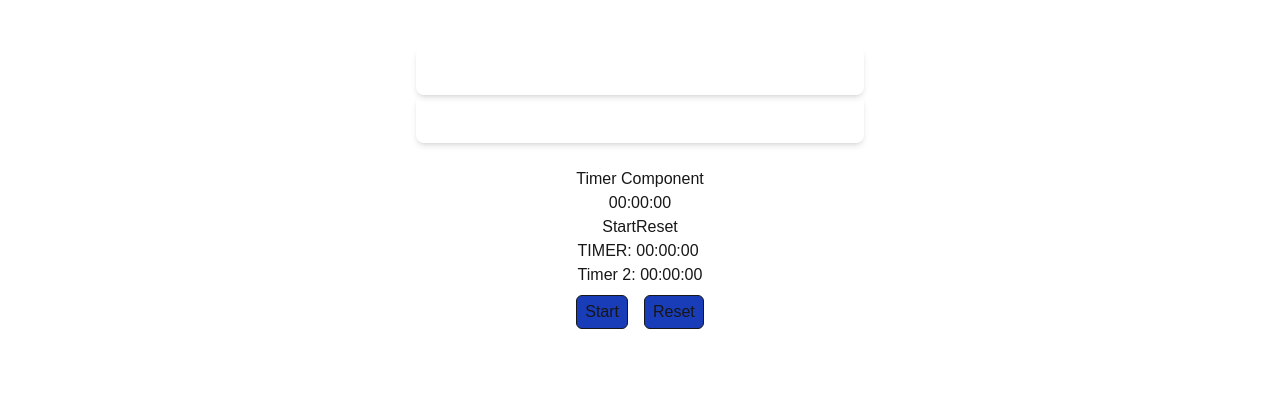
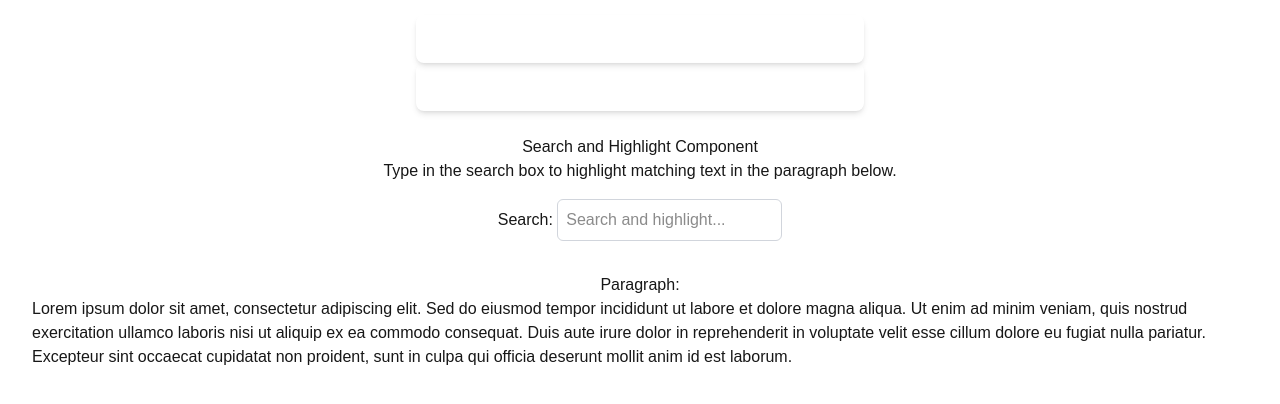
Before and after one commit to blazedglimmer/test-prep, a Next.js app: page / in a window 1280 px wide. Shown: the part 208-612 px from the top of the page. Built offline with nearby package versions, Linux system fonts and the light colour scheme.

Commit message:
Add assessment-3

```diff
--- a/app/page.tsx
+++ b/app/page.tsx
@@ -5,8 +5,9 @@
 // import DynamicForm from '@/components/dynamic-form';
 // import MainApp from '@/components/optimise-render';
 // import DataTable from '@/components/extra-dt';
-import { AssessmentQuestion as MethodOne } from '@/components/assessment-1';
-import { AssessmentQuestion } from '@/components/assessment-2';
+// import { AssessmentQuestion as MethodOne } from '@/components/assessment-1';
+// import { AssessmentQuestion } from '@/components/assessment-2';
+import { AssessmentQuestion } from '@/components/assessment-3';
 
 export default function Home() {
   return (
@@ -85,7 +86,8 @@ export default function Home() {
       </div>
       {/* <DynamicForm /> */}
       {/* <MainApp /> */}
-      <MethodOne />
+      {/* <MethodOne />
+      <AssessmentQuestion /> */}
       <AssessmentQuestion />
     </main>
   );
--- /dev/null
+++ b/components/assessment-3.tsx
@@ -0,0 +1,53 @@
+/* Question 2: There's a para. Add a search input through which
+user should be able to highlight the paragraph whatever gets typed in search input  */
+'use client';
+import { useState } from 'react';
+
+export const AssessmentQuestion = () => {
+  const [searchTerm, setSearchTerm] = useState('');
+
+  const highlightText = (text: string, term: string) => {
+    if (!term) return text;
+    const regex = new RegExp(`(${term})`, 'gi');
+    return text
+      .split(regex)
+      .map((part, index) =>
+        part.toLowerCase() === term.toLowerCase() ? (
+          <mark key={index}>{part}</mark>
+        ) : (
+          part
+        )
+      );
+  };
+
+  return (
+    <>
+      <div> Search and Highlight Component </div>
+      <div>
+        {' '}
+        Type in the search box to highlight matching text in the paragraph
+        below.{' '}
+      </div>
+      <div className="my-4">
+        <label htmlFor="search"> Search: </label>
+        <input
+          id="search"
+          type="search"
+          value={searchTerm}
+          onChange={e => setSearchTerm(e.target.value)}
+          className="border border-gray-300 rounded-md p-2 mb-4"
+          placeholder="Search and highlight..."
+        />
+      </div>
+
+      <label htmlFor="paragraph"> Paragraph: </label>
+
+      <div id="paragraph"> {highlightText(paragraph, searchTerm)}</div>
+    </>
+  );
+};
+
+const paragraph = `Lorem ipsum dolor sit amet, consectetur adipiscing elit. Sed do eiusmod tempor incididunt ut labore et dolore magna aliqua.
+Ut enim ad minim veniam, quis nostrud exercitation ullamco laboris nisi ut aliquip ex ea commodo consequat.
+Duis aute irure dolor in reprehenderit in voluptate velit esse cillum dolore eu fugiat nulla pariatur.
+Excepteur sint occaecat cupidatat non proident, sunt in culpa qui officia deserunt mollit anim id est laborum.`;
```
